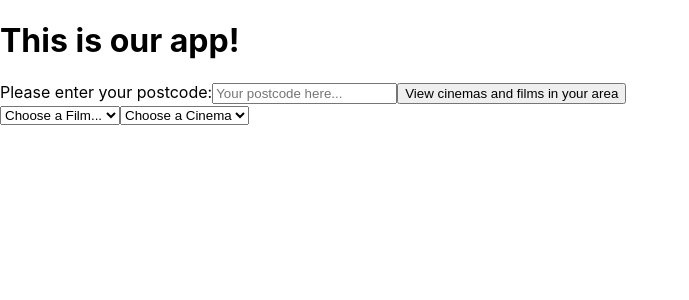
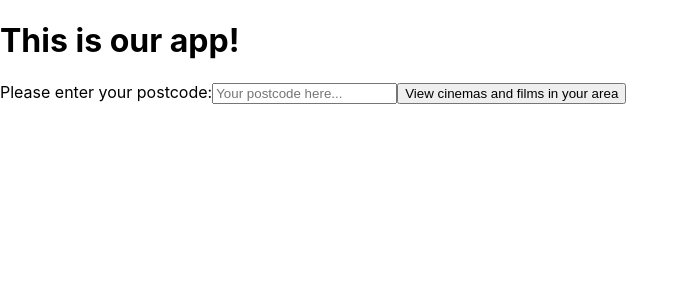
Before and after one commit to ccroal/cinema_trip_planner, a React (Create React App) app: page /location/1/cinema/1/film/1/time/1 in a window 1280 px wide. Shown: the top 300 px of the page, without its empty margins (0-689 px from the left). Built offline with nearby package versions, Linux system fonts and the light colour scheme.

Commit message:
removed display of PostcodeSearchContainers until postcode entered

```diff
--- a/src/containers/Main.js
+++ b/src/containers/Main.js
@@ -39,6 +39,7 @@ class MainContainer extends Component {
     this.setSelectedCinemaDetails = this.setSelectedCinemaDetails.bind(this);
     this.handleTimeSelection = this.handleTimeSelection.bind(this);
     this.setObject = this.setObject.bind(this);
+    this.isPostcodeEntered = this.isPostcodeEntered.bind(this);
   }
 
 
@@ -138,23 +139,59 @@ class MainContainer extends Component {
     this.setSelectedCinemaDetails(cinema_id);
   }
 
+  isPostcodeEntered(){
+    if(this.state.searchedPostcode){
+      return (
+        <PostcodeSearchResult cinemaList={this.state.cinemasByPostcode}
+        onCinemaSelected={this.handleCinemaSelected} uniqueFilmsList={this.state.uniqueFilmNames} onFilmSelected={this.handleFilmChange}/>
+      )
+    };
+
+  }
+
   render() {
     return (
       <div>
+
       <MainHeader title="This is our app!" />
       <Search onPostcodeSubmit={this.handlePostcodeInput}/>
-      <PostcodeSearchResult cinemaList={this.state.cinemasByPostcode}
-      onCinemaSelected={this.handleCinemaSelected} uniqueFilmsList={this.state.uniqueFilmNames} onFilmSelected={this.handleFilmChange}/>
+      {this.isPostcodeEntered()}
+
 
       <CinemaSearchResult cinemaScreenings={this.state.currentCinemaListings} handleTimeSelection={this.handleTimeSelection} selectedCinema={this.state.selectedCinema} />
+      <CinemaTimesContainer cinemaInformation={this.state} handleTimeSelection={this.handleTimeSelection}/>
 
       <SelectedScreeningContainer selectedFinalObject={this.state.selectedFinalObject} searchedPostcode={this.state.searchedPostcode}/>
 
-      <CinemaTimesContainer cinemaInformation={this.state} handleTimeSelection={this.handleTimeSelection}/>
 
       </div>
     );
   }
+  //
+  // //1.  when user enters the app- only main header and search components displaying
+  // <MainHeader title="This is our app!" />
+  // <Search onPostcodeSubmit={this.handlePostcodeInput}/>
+  //
+  // //2.  user enters postcode - then PostcodeSearchResultContainer will render
+  //
+  // <PostcodeSearchResult cinemaList={this.state.cinemasByPostcode}
+  // onCinemaSelected={this.handleCinemaSelected} uniqueFilmsList={this.state.uniqueFilmNames} onFilmSelected={this.handleFilmChange}/>
+  //
+  // //3.  user will search either by film title or cinema
+  // //(conside how to disable other serach dropdown)
+  //
+  // <CinemaSearchResult cinemaScreenings={this.state.currentCinemaListings} handleTimeSelection={this.handleTimeSelection} selectedCinema={this.state.selectedCinema} />
+  //
+  // <CinemaTimesContainer cinemaInformation={this.state} handleTimeSelection={this.handleTimeSelection}/>
+  //
+  // //4.  once user has selected a screening time, remove CinemaSearchResult and CinemaTimesContainer
+  //
+  // <SelectedScreeningContainer selectedFinalObject={this.state.selectedFinalObject} searchedPostcode={this.state.searchedPostcode}/>
+
+
+
+
+
 
   // <Router>
   // <Fragment>
```
